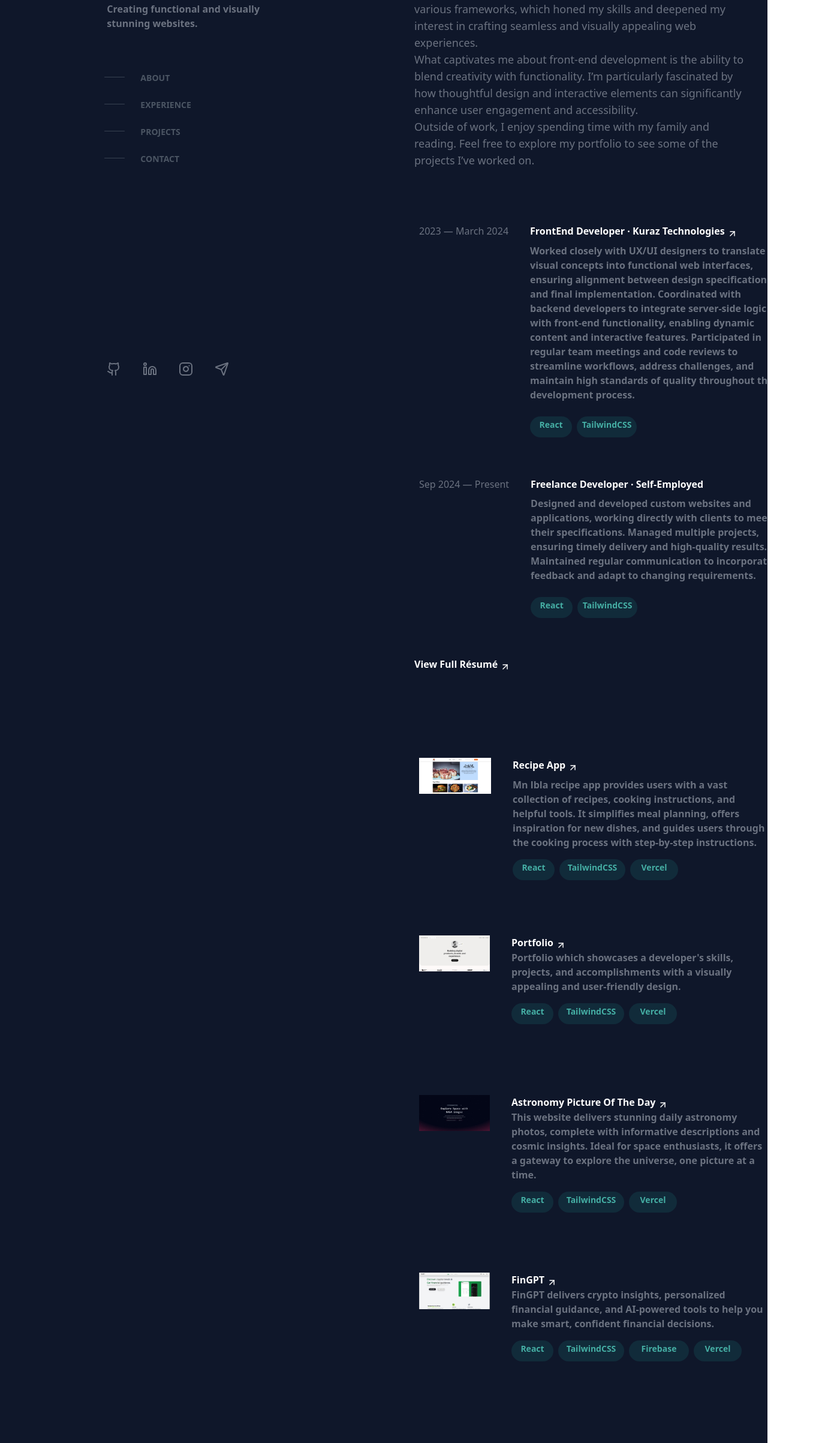
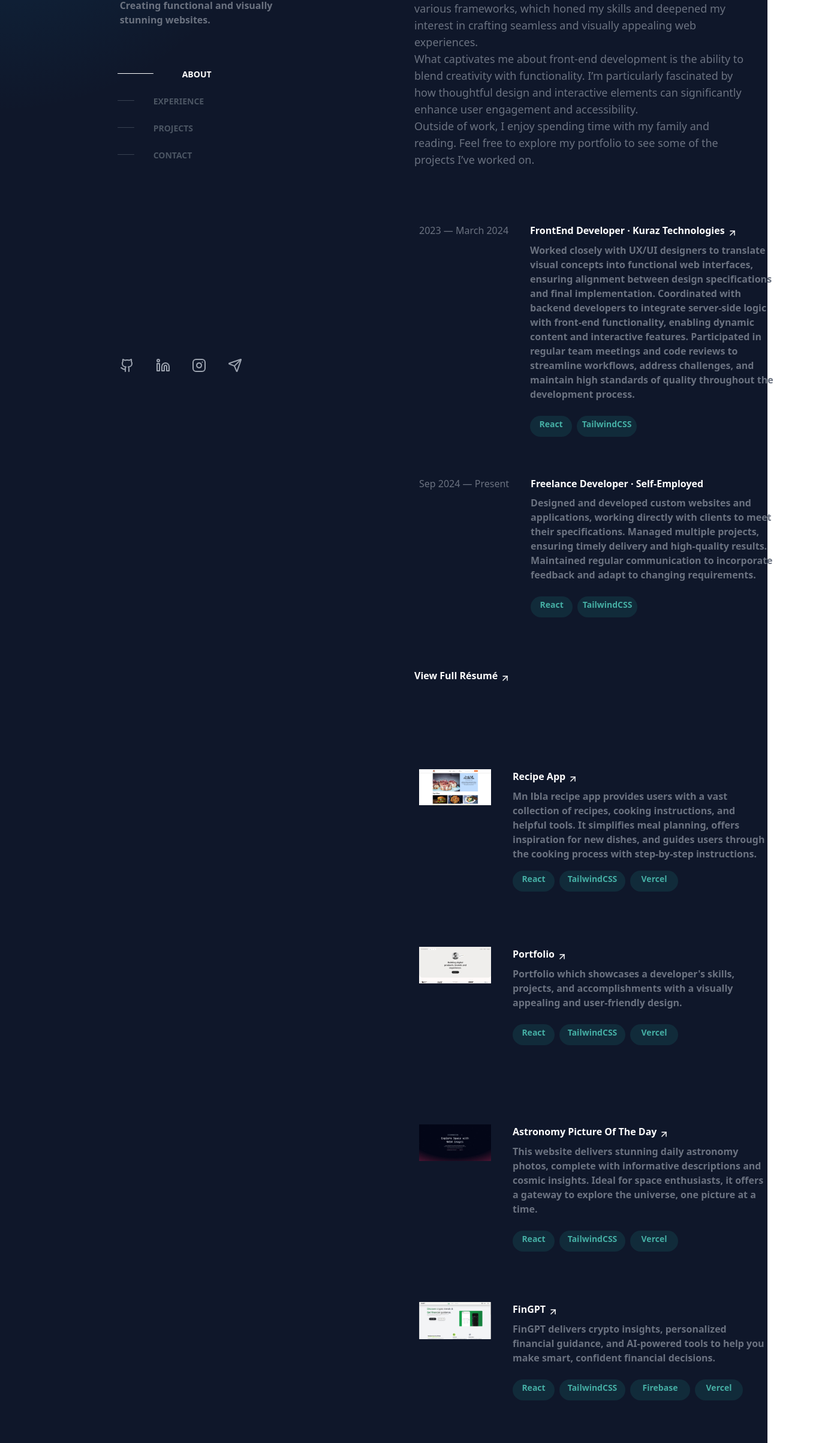
Before and after one commit to akinahom-gt/PortfolioProject, a React (Vite) app: page / in a window 1280 px wide. Shown: the part 291-2696 px from the top of the page at 60% size, 1391 px wide, since content can reach past the window. Built offline with nearby package versions, Linux system fonts and the light colour scheme.

Commit message:
responsiveness and changes

```diff
--- a/package.json
+++ b/package.json
@@ -10,6 +10,7 @@
     "preview": "vite preview"
   },
   "dependencies": {
+    "framer-motion": "^11.11.17",
     "lucide-react": "^0.414.0",
     "react": "^18.3.1",
     "react-animated-cursor": "^2.11.2",
--- a/src/App.jsx
+++ b/src/App.jsx
@@ -3,11 +3,11 @@ import { BrowserRouter, Route, Routes } from "react-router-dom";
 import About from "./components/About";
 import Information from "./components/Information";
 import Experience from "./components/Experience";
-
+import { motion, useMotionTemplate, useMotionValue } from "framer-motion";
 function App() {
   return (
     <>
-      <div className="bg-[#0f172a] min-h-screen w-full overflow-x-hidden">
+      <div className="bg-[#0f172a] min-h-screen max-w-full ">
         <Information />
 
       </div>
--- a/src/components/About.jsx
+++ b/src/components/About.jsx
@@ -2,14 +2,19 @@ import React from "react";
 
 const about = () => {
   return (
-    <div id="about" className="text-white px-4  ">
-      <h1 className="uppercase font-bold py-7 lg:hidden">About</h1>
-      <h2 className="py-6 px-16 lg:px-0 text-lg text-gray-500  lg:w-[450px] xl:w-[550px] h-[500px] ">
+    <div id="about" className="text-white px-4 scroll-mt-14 lg:mt-0 mt-20 ">
+      <div className="sticky top-0 z-20 -mx-6 mb-4 w-screen bg-background/0 px-6 py-5 backdrop-blur md:-mx-12 md:px-12 lg:sr-only lg:relative lg:top-auto lg:mx-auto lg:w-full lg:px-0 lg:py-0 lg:opacity-0">
+        <h1 className="text-sm font-bold uppercase tracking-widest lg:sr-only px-6 ">
+          About
+        </h1>
+      </div>
+      <div className="lg:py-6 px-7 lg:px-0 text-lg text-gray-500 lg:w-[450px] xl:w-[550px] lg:h-[500px] ">
+        <h2>
           <p>
             {" "}
             I'm software engineer specializing in front-end development, my
-          journey in coding began with various projects, leading me to focus on
-          creating engaging and intuitive user interfaces.{" "}
+            journey in coding began with various projects, leading me to focus
+            on creating engaging and intuitive user interfaces.{" "}
           </p>
           <p>
             I began my career by interning at Kuraz while still completing my
@@ -19,10 +24,10 @@ const about = () => {
             and visually appealing web experiences.
           </p>
           <p>
-          What captivates me about front-end development is the ability to blend
-          creativity with functionality. I’m particularly fascinated by how
-          thoughtful design and interactive elements can significantly enhance
-          user engagement and accessibility.
+            What captivates me about front-end development is the ability to
+            blend creativity with functionality. I’m particularly fascinated by
+            how thoughtful design and interactive elements can significantly
+            enhance user engagement and accessibility.
           </p>
           <p>
             Outside of work, I enjoy spending time with my family and reading.
@@ -31,6 +36,7 @@ const about = () => {
           </p>
         </h2>
       </div>
+    </div>
   );
 };
 
--- /dev/null
+++ b/src/components/Contact.jsx
@@ -0,0 +1,25 @@
+import React from "react";
+
+import { Mail } from "lucide-react";
+
+const Writing = () => {
+  return (
+    <div id="contact" className="grid grid-col lg:space-y-9 text-white px-12 lg:px-4">
+      <div className="lg:w-[700px] h-[350px]">
+        <h1 className="text-4xl lg:text-[46px] font-bold py-9">Get In Touch</h1>
+        <h2 className="text-gray-500 lg:w-[450px] h-[100px] ">
+          I'm always on the lookout for new opportunities and my inbox is open
+          for all.
+        </h2>
+        <button
+          onClick={() => (window.location = "mailto:akinahomgetahun@gmail.com")}
+          className="border border-teal-300 hover:border-4 text-[#58e3c4] flex py-3 rounded-[10px] w-[140px] h-[55px]"
+        >
+          <Mail size={20} className="mx-4 mt-1 text-[#58e3c4]" /> Email Me
+        </button>
+      </div>
+    </div>
+  );
+};
+
+export default Writing;
--- a/src/components/Experience.jsx
+++ b/src/components/Experience.jsx
@@ -3,9 +3,16 @@ import { ArrowUpRight, Link } from "lucide-react";
 
 const experience = () => {
   return (
-    <div id="experience" className="grid grid-col space-y-8 text-white px-4">
-      <h1 className="uppercase font-bold lg:hidden">Experience</h1>
-      <div className=" grid grid-col xl:flex gap-9 w-[450px] xl:w-[650px] h-[390px] py-8 px-2 rounded-lg hover:border-2 hover:text-[#45aea4] hover:border-slate-800/50 hover:border-t-teal-300/20 hover:bg-slate-800/50">
+    <div
+      id="experience"
+      className="grid grid-col lg:space-y-8 text-white px-4 scroll-mt-16 mt-10 lg:mt-0"
+    >
+      <div className="sticky top-0 z-20 -mx-6 mb-4 w-screen bg-background/0 px-6 py-5 backdrop-blur md:-mx-12 md:px-12 lg:sr-only lg:relative lg:top-auto lg:mx-auto lg:w-full lg:px-0 lg:py-0 lg:opacity-0">
+        <h1 className="text-sm font-bold uppercase tracking-widest lg:sr-only px-6">
+          Experience
+        </h1>
+      </div>
+      <div className="grid grid-col xl:flex lg:gap-9 gap-3 lg:w-[450px] xl:w-[650px] lg:h-[390px] py-8 px-7 lg:px-2 rounded-lg hover:border hover:text-[#45aea4] hover:border-slate-800/50 hover:border-t-teal-500/70 hover:bg-slate-800/50  ">
         <div>
           <h2 className="text-gray-500 ">2023 — March 2024</h2>
         </div>
@@ -35,7 +42,7 @@ const experience = () => {
           </div>
         </div>
       </div>
-      <div className=" grid grid-col xl:flex gap-9 w-[450px] xl:w-[650px] h-[300px] py-8 px-2 rounded-lg hover:border-2 hover:text-[#45aea4] hover:border-slate-800/50 hover:border-t-teal-300/20 hover:bg-slate-800/50">
+      <div className=" grid grid-col xl:flex lg:gap-9 gap-3 lg:w-[450px] xl:w-[650px] lg:h-[320px] py-8 px-7 lg:px-2 rounded-lg hover:border hover:text-[#45aea4] hover:border-slate-800/50 hover:border-t-teal-500/70 hover:bg-slate-800/50">
         <div>
           <h2 className="text-gray-500">Sep 2024 — Present</h2>
         </div>
@@ -64,7 +71,7 @@ const experience = () => {
       </div>
       <a
         href="https://drive.google.com/file/d/1xShTkD4o62MB6_oA9c75eWDPgADnfGbD/view?usp=sharing"
-        className="font-bold h-[100px] flex gap-1 hover:text-[#45aea4] py-8 xl:py-0"
+        className="font-bold h-[100px] flex gap-1 hover:text-[#45aea4] py-8 xl:py-0 lg:px-0 px-7"
       >
         View Full Résumé
         <ArrowUpRight size={17} className="mt-2" />
--- a/src/components/Information.jsx
+++ b/src/components/Information.jsx
@@ -1,17 +1,47 @@
+import { motion, useMotionTemplate, useMotionValue } from "framer-motion";
 import React from "react";
 import { Github, Linkedin, Instagram, Send } from "lucide-react";
 import About from "./About";
 import Projects from "./Projects";
 import Experience from "./Experience";
-import Writing from "./Writing";
+import Writing from "./Contact";
 import { Link } from "react-scroll";
 
-const Information = () => {
+export default function Information() {
+  let mouseX = useMotionValue(0);
+  let mouseY = useMotionValue(0);
+
+  function handleMouseMove(event) {
+    const { currentTarget, clientX, clientY } = event;
+    const { left, top } = currentTarget.getBoundingClientRect();
+
+    mouseX.set(clientX - left);
+    mouseY.set(clientY - top);
+  }
+
   return (
-    <div className="grid grid-col text-center lg:flex lg:text-left items-center justify-center py-[100px] gap-[70px] ">
-      <div class=" lg:w-2/6 top-[100px] lg:self-start lg:sticky">
-        <div className="flex flex-col text-white">
-          <h1 className="text-5xl sm:text-[60px] font-bold ">Akinahom Getahun</h1>
+    <div
+      className="group relative  px-8 "
+      onMouseMove={handleMouseMove}
+    >
+      <motion.div
+        className="pointer-events-none absolute -inset-px rounded-xl opacity-0 transition duration-300 group-hover:opacity-100"
+        style={{
+          background: useMotionTemplate`
+            radial-gradient(
+              600px circle at ${mouseX}px ${mouseY}px,
+              rgba(14, 165, 233, 0.15),
+              transparent 80%
+            )
+          `,
+        }}
+      />
+      <div className="lg:flex lg:text-left items-center justify-center py-[100px] gap-[70px] ">
+      <aside class="lg:w-2/6 top-[100px] lg:self-start lg:sticky">
+        <div className="flex flex-col px-10 lg:px-0  text-white">
+          <h1 className="text-5xl sm:text-[57px] font-bold ">
+            Akinahom Getahun
+          </h1>
           <h2 className="text-[20px] mt-4 font-semibold">Frontend Developer</h2>
           <h3 className="text-[16px] text-gray-500 font-semibold lg:w-[300px] py-7">
             Creating functional and visually stunning websites.
@@ -23,7 +53,7 @@ const Information = () => {
               smooth={true}
               offset={-100}
               duration={500}
-              className="links cursor-pointer px-2 hover:text-white hover:font-bold hover:px-9"
+              className="links cursor-pointer px-2 hover:text-white hover:font-bold hover:px-14"
             >
               <li>ABOUT</li>
             </Link>
@@ -33,7 +63,7 @@ const Information = () => {
               smooth={true}
               offset={-10}
               duration={500}
-              className="links cursor-pointer px-2 hover:text-white hover:font-bold hover:px-9"
+              className="links cursor-pointer px-2 hover:text-white hover:font-bold hover:px-14"
             >
               <li>EXPERIENCE</li>
             </Link>
@@ -43,22 +73,23 @@ const Information = () => {
               smooth={true}
               offset={-10}
               duration={500}
-              className="links cursor-pointer px-2 hover:text-white hover:font-bold hover:px-9"
+              className="links cursor-pointer px-2 hover:text-white hover:font-bold hover:px-14"
             >
               <li>PROJECTS</li>
             </Link>
             <Link
-              to="#writing"
+              to="contact"
               spy={true}
               smooth={true}
               offset={-10}
               duration={500}
-              className="links cursor-pointer px-2 hover:text-white hover:font-bold hover:px-9"
+              className="links cursor-pointer px-2 hover:text-white hover:font-bold hover:px-14"
+
             >
               <li>CONTACT</li>
             </Link>
           </ul>
-          <div className="flex gap-9 py-7 text-center px-[250px] mt-[180px] lg:px-0 lg:bottom-[-340px] absolute text-gray-500">
+          <div className="flex gap-9 py-7  mt-[240px] sm:mt-[180px] lg:bottom-[-340px] absolute text-gray-400">
             <a href="https://github.com/akinahom-gt">
               <Github className="hover:text-white" />
             </a>
@@ -72,20 +103,16 @@ const Information = () => {
             <Send className="hover:text-white" />
           </div>
         </div>
-      </div>
+      </aside>
 
-      <div class=" lg:w-2/6">
-
-        <About  />
+      <main class=" lg:w-2/6">
+        <About />
         <Experience />
         <Projects />
         <Writing />
         {/* <AnimatedCursor /> */}
-      </div>
+      </main>
+    </div>
     </div>
   );
-};
-
-export default Information;
-{
 }
--- a/src/components/Projects.jsx
+++ b/src/components/Projects.jsx
@@ -7,9 +7,16 @@ import fingpt from "../assets/images/fingpt.jpg";
 
 const projects = () => {
   return (
-    <div id="projects" className="grid grid-col space-y-9 text-white px-4">
-      <h1 className="uppercase font-bold lg:hidden">Projects</h1>
-      <div className="grid grid-col xl:flex gap-9 w-[450px] xl:w-[630px] h-[290px] xl:h-[260px] py-8 px-2 rounded-lg hover:border-2 hover:text-[#45aea4] hover:border-slate-800/50 hover:border-t-teal-300/20 hover:bg-slate-800/50">
+    <div
+      id="projects"
+      className="grid grid-col space-y-6 lg:space-y-9 text-white px-4 scroll-mt-16 "
+    >
+      <div className="sticky top-0 z-20 -mx-6 mb-4 w-screen bg-background/0 px-6 py-5 backdrop-blur md:-mx-12 md:px-12 lg:sr-only lg:relative lg:top-auto lg:mx-auto lg:w-full lg:px-0 lg:py-0 lg:opacity-0">
+        <h1 className="text-sm font-bold uppercase tracking-widest lg:sr-only px-6">
+          Projects
+        </h1>
+      </div>
+      <div className="grid grid-col xl:flex gap-7 lg:gap-9 lg:w-[450px] xl:w-[630px] lg:h-[290px] xl:h-[260px] py-5 lg:py-8 lg:px-2 px-7 rounded-lg hover:border hover:text-[#45aea4] hover:border-slate-800/50 hover:border-t-teal-500/70 hover:bg-slate-800/50">
         <div className="w-[120px]">
           <img src={recipe} alt="" />
         </div>
@@ -40,9 +47,8 @@ const projects = () => {
           </div>
         </div>
       </div>
-
-      <div className="  grid grid-col xl:flex gap-9 xl:w-[600px] h-[230px] py-8 px-2 rounded-lg hover:border-2 hover:text-[#45aea4] hover:border-slate-800/50 hover:border-t-teal-300/20 hover:bg-slate-800/50 ">
-        <div className="w-16 lg:w-[120px] ">
+      <div className="grid grid-col xl:flex gap-7 lg:gap-9 lg:w-[450px] xl:w-[630px] lg:h-[290px] xl:h-[260px] py-5 lg:py-8 lg:px-2 px-7 rounded-lg hover:border hover:text-[#45aea4] hover:border-slate-800/50 hover:border-t-teal-500/70 hover:bg-slate-800/50">
+        <div className="w-[120px] ">
           <img src={portfolio} alt="" />
         </div>
         <div>
@@ -52,7 +58,7 @@ const projects = () => {
           >
             Portfolio <ArrowUpRight size={17} className="mt-2" />
           </a>
-          <h2 className="text-gray-500 font-semibold lg:w-[430px]">
+          <h2 className="text-gray-500 font-semibold lg:w-[430px] py-2">
             Portfolio which showcases a developer's skills, projects, and
             accomplishments with a visually appealing and user-friendly design.
           </h2>
@@ -70,8 +76,8 @@ const projects = () => {
           </div>
         </div>
       </div>
-      <div className=" grid grid-col xl:flex gap-9 w-[450px] xl:w-[600px] h-[260px] py-8 px-2 rounded-lg hover:border-2 hover:text-[#45aea4] hover:border-slate-800/50 hover:border-t-teal-300/20 hover:bg-slate-800/50 ">
-        <div className="w-16 lg:w-[120px]">
+      <div className="grid grid-col xl:flex gap-7 lg:gap-9 lg:w-[450px] xl:w-[630px] lg:h-[290px] xl:h-[260px] py-5 lg:py-8 lg:px-2 px-7 rounded-lg hover:border hover:text-[#45aea4] hover:border-slate-800/50 hover:border-t-teal-500/70 hover:bg-slate-800/50">
+        <div className="w-[120px]">
           <img src={nasa} alt="" />
         </div>
         <div>
@@ -82,7 +88,7 @@ const projects = () => {
             Astronomy Picture Of The Day{" "}
             <ArrowUpRight size={17} className="mt-2" />
           </a>
-          <h2 className="text-gray-500 font-semibold lg:w-[430px]">
+          <h2 className="text-gray-500 font-semibold lg:w-[430px] py-2">
             This website delivers stunning daily astronomy photos, complete with
             informative descriptions and cosmic insights. Ideal for space
             enthusiasts, it offers a gateway to explore the universe, one
@@ -102,8 +108,8 @@ const projects = () => {
           </div>
         </div>
       </div>
-      <div className=" grid grid-col xl:flex gap-9 w-[450px] xl:w-[600px] h-[230px] py-8 px-2 rounded-lg hover:border-2 hover:text-[#45aea4] hover:border-slate-800/50 hover:border-t-teal-300/20 hover:bg-slate-800/50 ">
-        <div className="w-16 lg:w-[120px]">
+      <div className="grid grid-col xl:flex gap-7 lg:gap-9 lg:w-[450px] xl:w-[630px] lg:h-[290px] xl:h-[260px] py-5 lg:py-8 lg:px-2 px-7 rounded-lg hover:border hover:text-[#45aea4] hover:border-slate-800/50 hover:border-t-teal-500/70 hover:bg-slate-800/50">
+        <div className="w-[120px]">
           <img src={fingpt} alt="" />
         </div>
         <div>
@@ -113,10 +119,10 @@ const projects = () => {
           >
             FinGPT <ArrowUpRight size={17} className="mt-2" />
           </a>
-          <h2 className="text-gray-500 font-semibold lg:w-[430px]">
-            FinGPT delivers crypto insights, personalized financial
-            guidance, and AI-powered tools to help you make smart, confident
-            financial decisions.
+          <h2 className="text-gray-500 font-semibold lg:w-[430px] py-2">
+            FinGPT delivers crypto insights, personalized financial guidance,
+            and AI-powered tools to help you make smart, confident financial
+            decisions.
           </h2>
 
           <div className="flex flex-wrap text-[#45aea4] text-center text-sm font-bold gap-2 py-4">
--- a/src/index.css
+++ b/src/index.css
@@ -1,25 +1,25 @@
 @tailwind base;
 @tailwind components;
 @tailwind utilities;
-@layer components {
-    .mouse-aura {
-      @apply fixed inset-0 pointer-events-none;
-      background-image: radial-gradient(
-        circle at var(--mouse-x) var(--mouse-y),
-        rgba(63, 81, 181, 0.3) 0%,
-        rgba(63, 81, 181, 0.15) 30%,
-        rgba(63, 81, 181, 0) 50%
-      );
-    }
-}
+
 @layer utilities {
     .links{
         @apply text-gray-600 font-bold
     }
     .links::after{
-        @apply content-[''] bg-gray-700 h-[1px] w-[8%] items-center mt-[-12px] left-[-4px] rounded-xl absolute duration-500
+        @apply content-[''] bg-gray-700 h-[1px] w-[7%] items-center mt-[-12px] left-[-4px] rounded-xl absolute duration-500
     }
     .links:hover::after{
         @apply w-[15%] bg-white
     }
+    .links.active::after {
+        @apply w-[15%] bg-white;
+      }
+
+      .links.active {
+        @apply text-white px-14;
+      }
+      /* body {
+        @apply bg-[#0f172a];
+      }  */
 }
```
Also changed, not shown: src/components/Writing.jsx (deleted, +0 -29 lines), 1 other file (tests, documents, lock files or other folders). Lines whose indentation alone changed are shown as unchanged.
